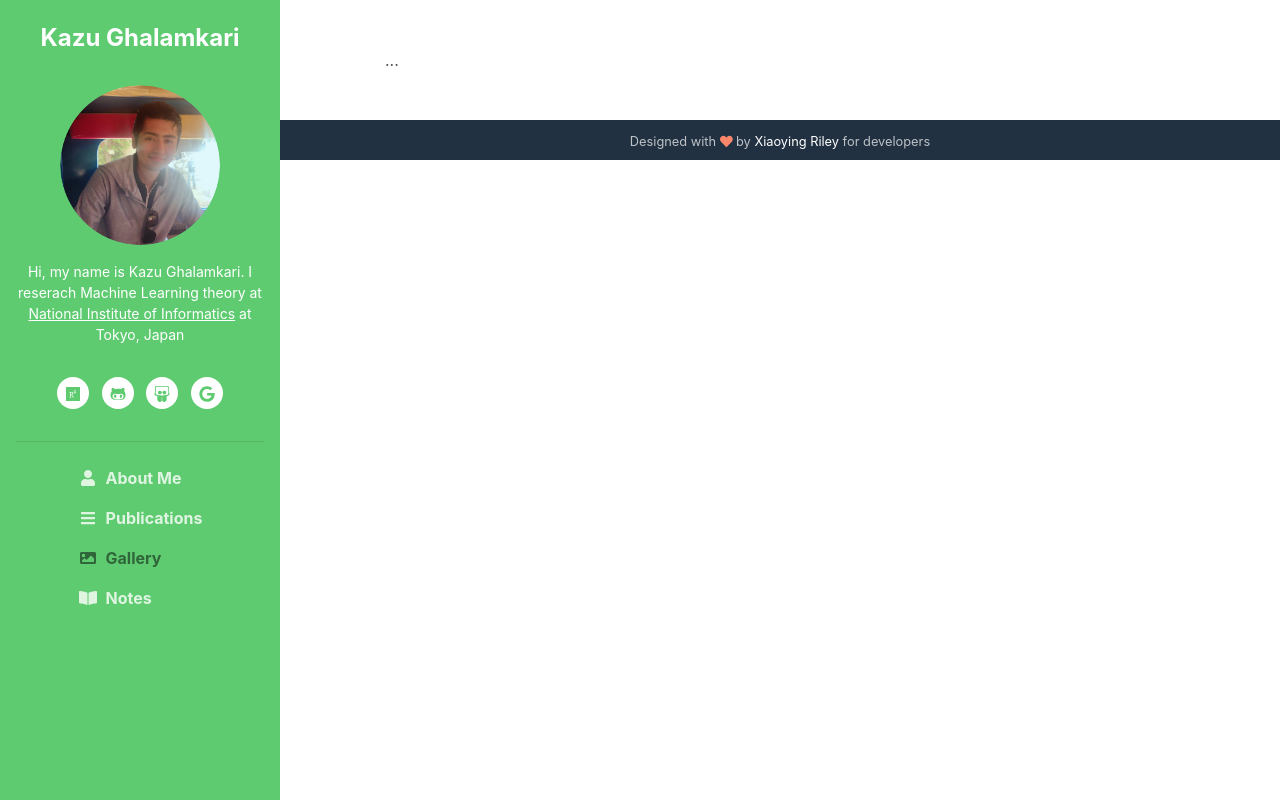
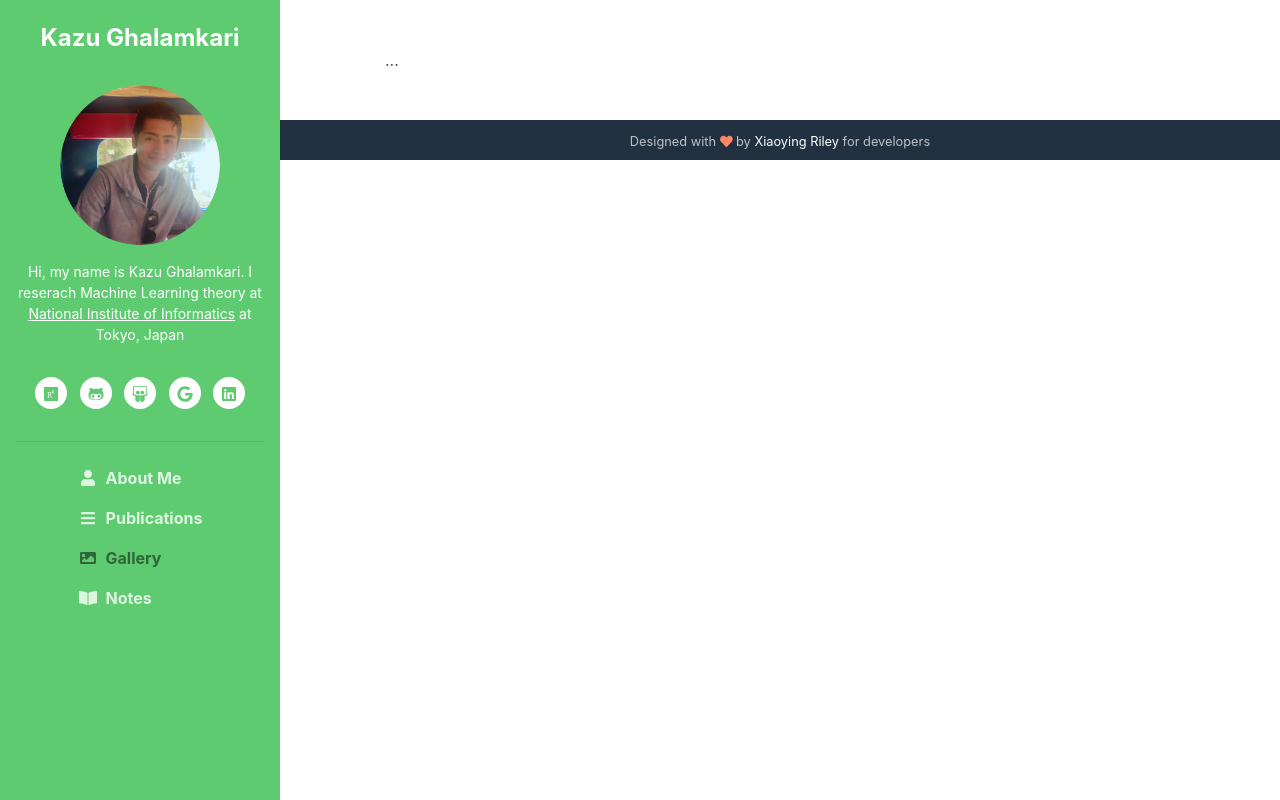
Before and after one commit to gkazunii/gkazunii.github.io, a plain HTML site: page gallery.html in a window 1280 px wide. Drawn offline with Linux system fonts and the light colour scheme.

Commit message:
Add files via upload

```diff
--- a/gallery.html
+++ b/gallery.html
@@ -42,6 +42,7 @@
 			            <li class="list-inline-item"><a href="https://github.com/gkazunii"><i class="fab fa-github-alt fa-fw"></i></a></li>
 			            <li class="list-inline-item"><a href="https://speakerdeck.com/gkazunii"><i class="fab fa-slideshare fa-fw"></i></i></a></li>
 			            <li class="list-inline-item"><a href="https://scholar.google.com/citations?user=Oob5hCQAAAAJ"><i class="fab fa-google fa-fw"></i></i></a></li>
+			            <li class="list-inline-item"><a href="https://www.linkedin.com/in/kazu-ghalamkari-880372134/?originalSubdomain=en"><i class="fab fa-linkedin fa-fw"></i></i></a></li>
 			        </ul><!--//social-list-->
 			        <hr>
 				</div><!--//profile-section-->
```
Also changed, not shown: index.html (+1 -0 lines), note.html (+1 -0 lines), publications.html (+1 -0 lines).
